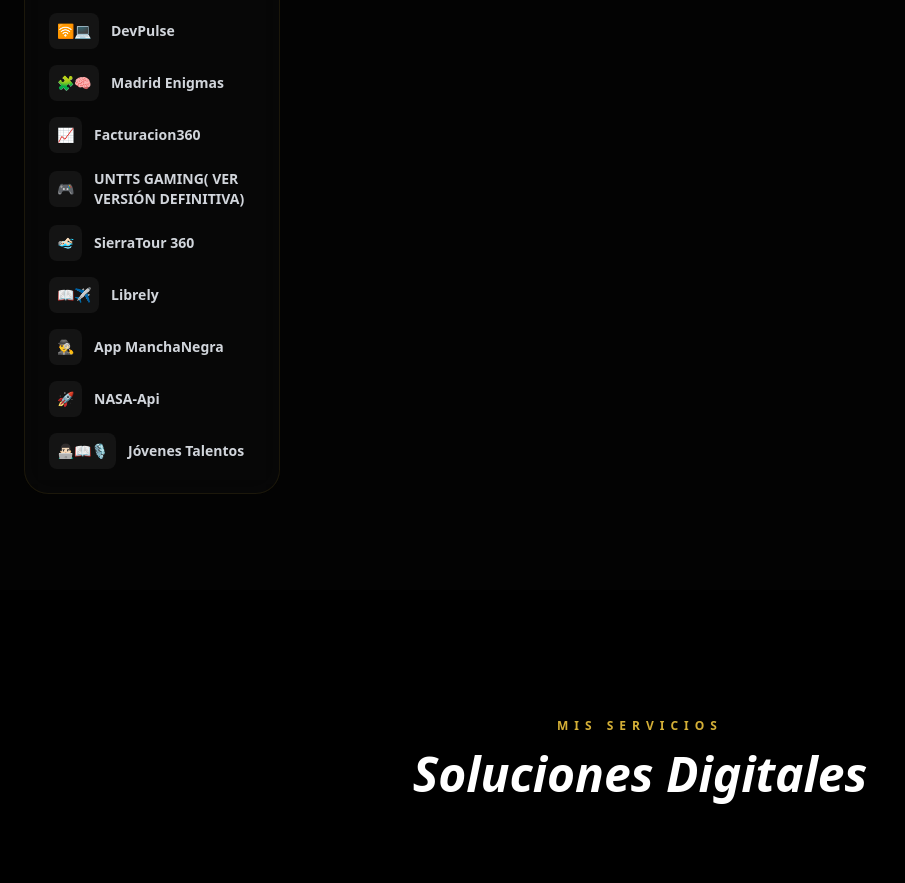
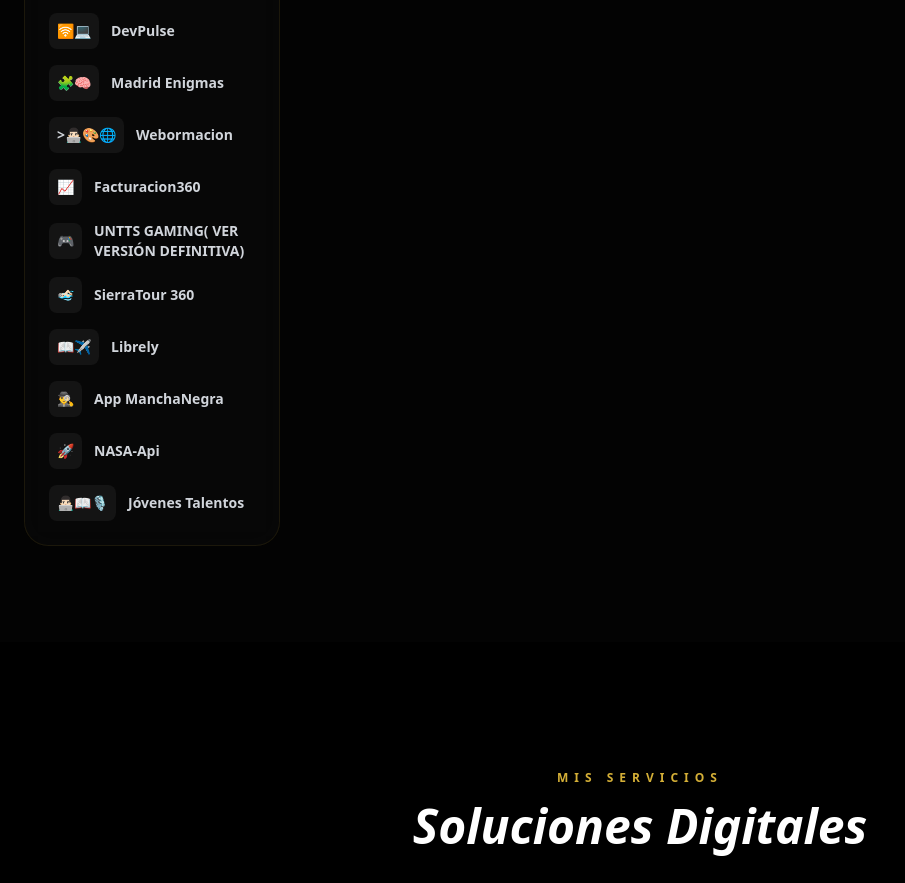
Before and after one commit to Gonzaloabad1/Web-gonzalo, a plain HTML site: page index.html in a window 1280 px wide. Shown: the part 4037-4920 px from the top of the page, without its empty margins (0-905 px from the left). Drawn offline with nearby package versions, Linux system fonts and the light colour scheme.

Commit message:
Update links in index.html for external resources

```diff
--- a/index.html
+++ b/index.html
@@ -419,8 +419,12 @@
                             <span class="bg-white/5 p-2 rounded-lg group-hover:bg-gold/10" aria-hidden="true">🧩🧠</span>
                             <span class="font-bold">Madrid Enigmas</span>
                         </a>
+                        <a href="https://webormacion.netlify.app/" target="_blank" rel="noopener noreferrer" class="flex items-center gap-3 text-sm text-gray-300 hover:text-gold transition-all group">
+                            <span class="bg-white/5 p-2 rounded-lg group-hover:bg-gold/10" aria-hidden="true">>👨🏻‍💻🎨🌐</span>
+                            <span class="font-bold">Webormacion</span>
+                        </a>
 
-                           <a href="https://facturacion360.vercel.app/index.html" target="_blank" rel="noopener noreferrer" class="flex items-center gap-3 text-sm text-gray-300 hover:text-gold transition-all group">
+                           <a href="https://facturacion360.vercel.app/" target="_blank" rel="noopener noreferrer" class="flex items-center gap-3 text-sm text-gray-300 hover:text-gold transition-all group">
                             <span class="bg-white/5 p-2 rounded-lg group-hover:bg-gold/10" aria-hidden="true">📈</span>
                             <span class="font-bold">Facturacion360</span>
                         </a>
```
